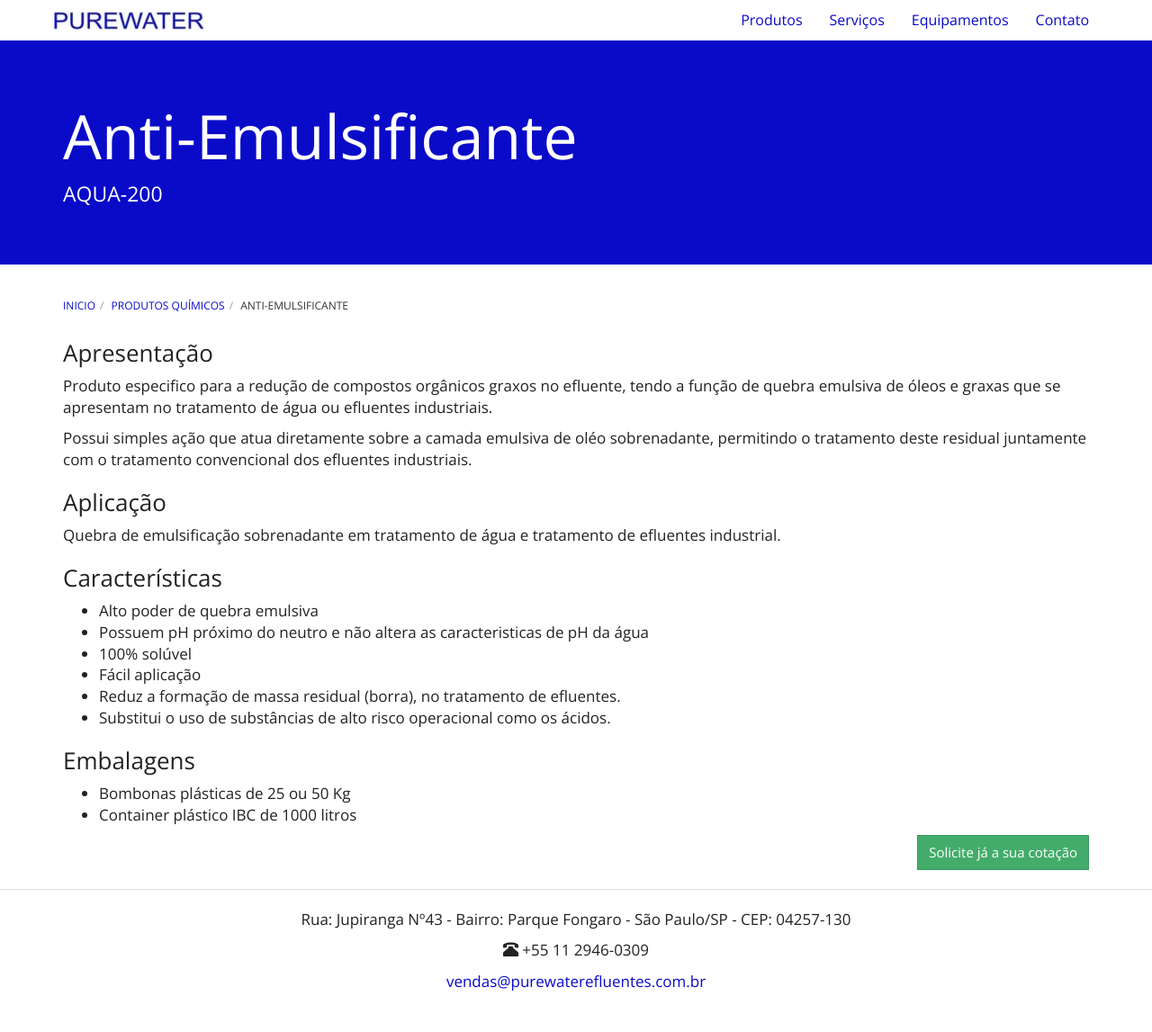
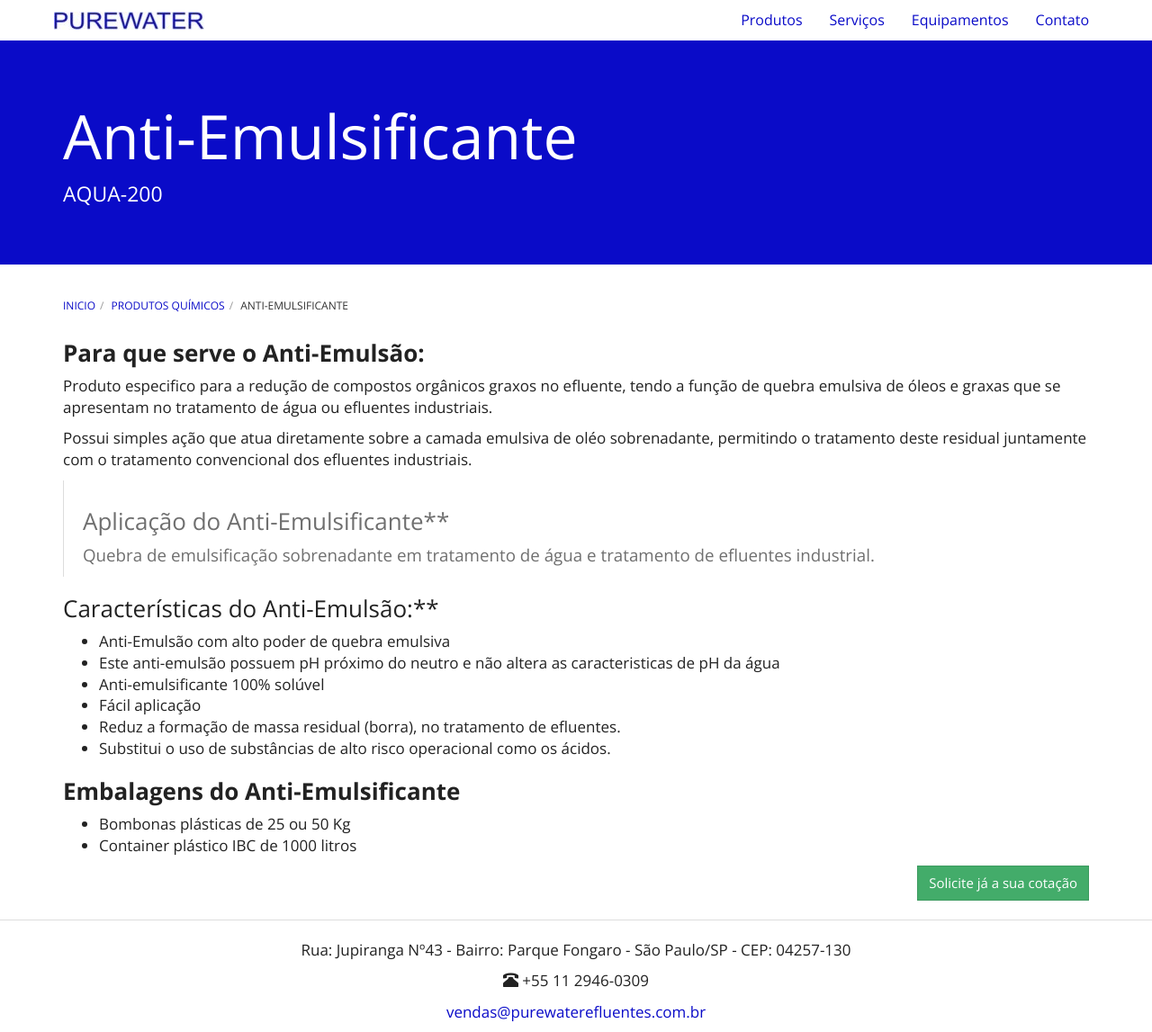
Before and after one commit to purewaterefluentes/purewaterefluentes.github.io, a Jekyll site: the page built from produtos/anti-emulsificante-efluentes.md, in a window 1280 px wide and 1147 px high. Shown: the whole window at 90% size. Built offline with Jekyll 4.4.1, drawn with Linux system fonts in a browser that asks for light colours; nearby versions of some CDN libraries; library files that are not in the unit come from our copies.

Commit message:
Update anti-emulsificante-efluentes.md

```diff
--- a/produtos/anti-emulsificante-efluentes.md
+++ b/produtos/anti-emulsificante-efluentes.md
@@ -1,29 +1,31 @@
 ---
 layout: contato
-pageTitle: Anti-Emulsificante - AQUA-200
+pageTitle: ANTI-EMULSIFICANTE |TRATAMENTO DE ÁGUA |PUREWATER EFLUENTES
 title: Anti-Emulsificante
 subtitle: AQUA-200
 ---
 
-### Apresentação
+### **Para que serve o Anti-Emulsão:**
 
 Produto especifico para a redução de compostos orgânicos graxos no efluente, tendo a função de quebra  emulsiva de óleos e graxas que se apresentam no tratamento de água ou efluentes industriais.
 
 Possui simples ação que atua diretamente sobre a camada emulsiva de oléo sobrenadante, permitindo o tratamento deste residual juntamente com o tratamento convencional dos efluentes industriais.
 
-### Aplicação
+>
+### Aplicação do Anti-Emulsificante**
 Quebra de emulsificação sobrenadante em tratamento de água e tratamento de efluentes industrial.
+>
 
-### Características
+### Características do Anti-Emulsão:**
 
-- Alto poder de quebra emulsiva
-- Possuem pH próximo do neutro e não altera as caracteristicas de pH da água
-- 100% solúvel
+- Anti-Emulsão com alto poder de quebra emulsiva
+- Este anti-emulsão possuem pH próximo do neutro e não altera as caracteristicas de pH da água
+- Anti-emulsificante 100% solúvel
 - Fácil aplicação
 - Reduz a formação de massa residual (borra), no tratamento de efluentes.
 - Substitui o uso de substâncias de alto risco operacional como os ácidos.
 
-### Embalagens
+### **Embalagens do Anti-Emulsificante**
 
 - Bombonas plásticas de 25 ou 50 Kg
 - Container plástico IBC de 1000 litros
```
